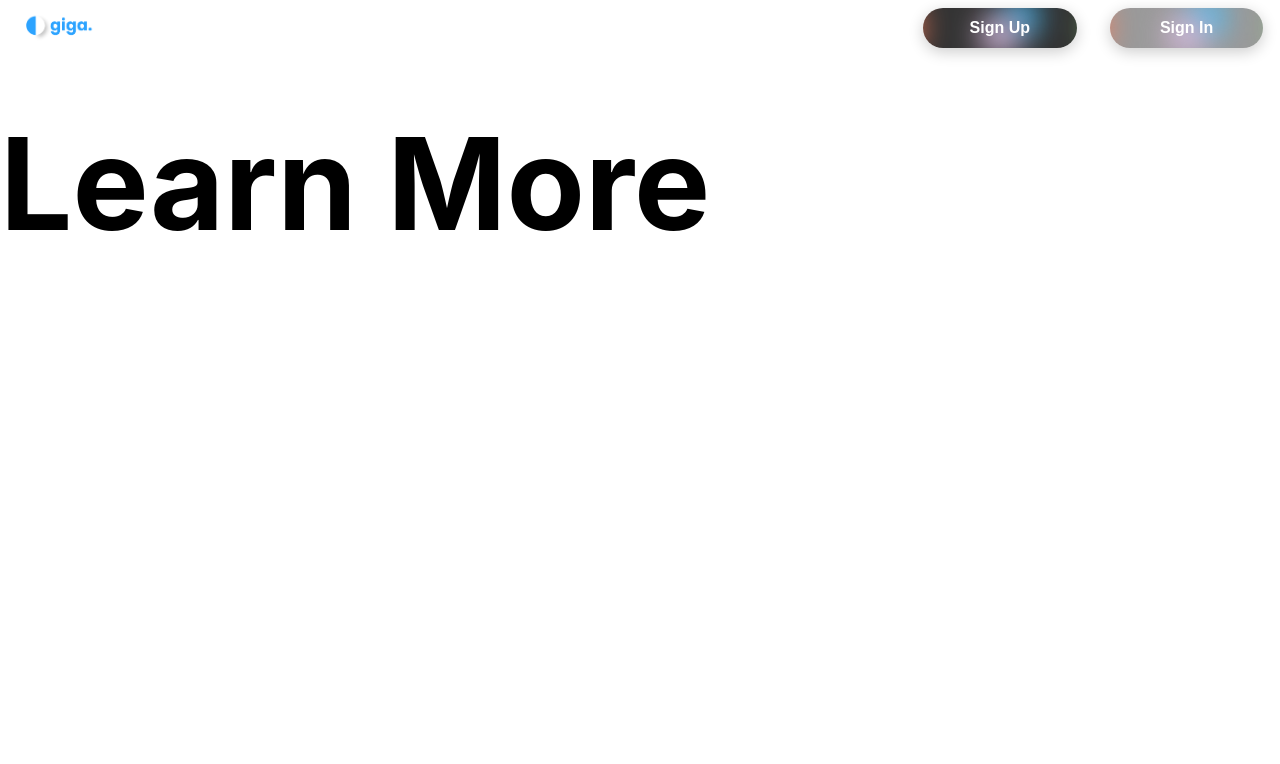
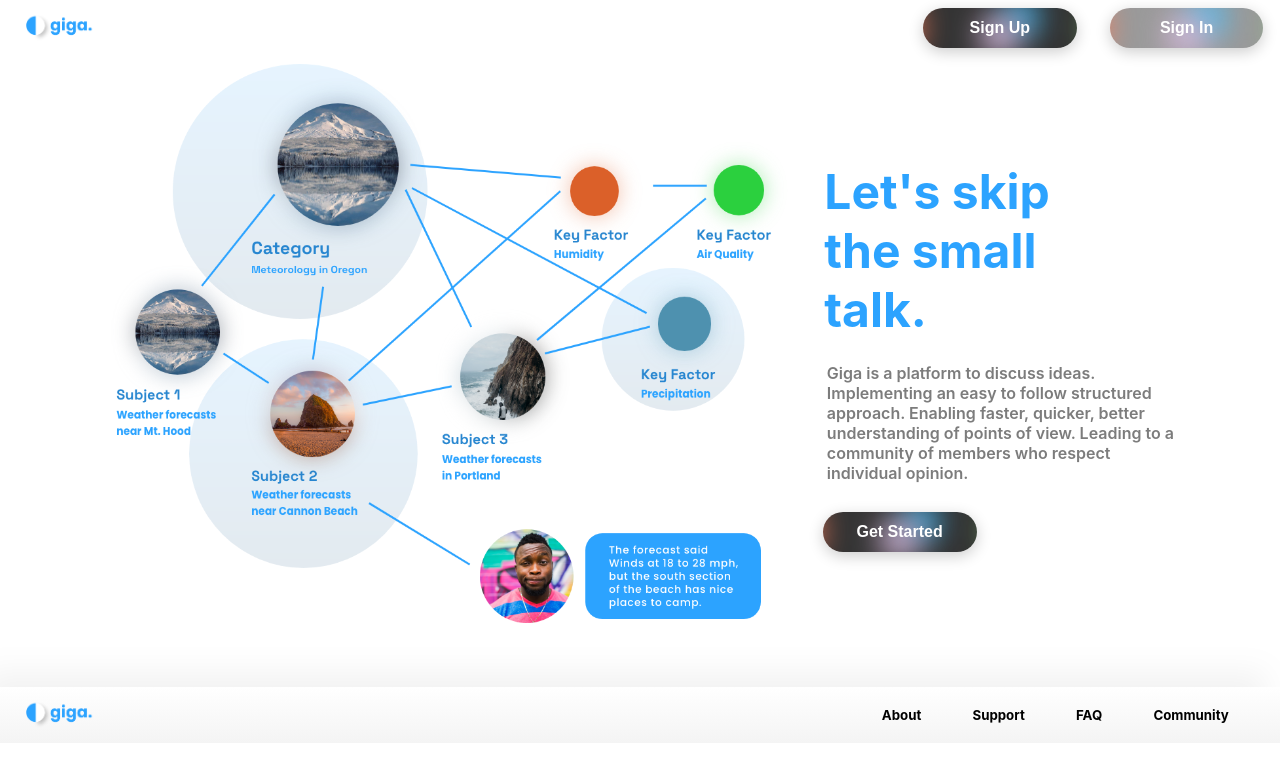
Before and after one commit to ZackMacTavish/giga-landing-v2, a React (Create React App) app: page /learnmore in a window 1280 px wide. Shown: the top 764 px of the page. Built offline with nearby package versions, Linux system fonts and the light colour scheme.

Commit message:
added web photo section with image + moved footer to app.js

```diff
--- a/src/App.js
+++ b/src/App.js
@@ -2,21 +2,21 @@ import styled from 'styled-components'
 
 
 
-import HomePageone from './Pages/HomePage1/homepage1';
+import HomePageone, { Everythingcontainer } from './Pages/HomePage1/homepage1';
 import HomePagetwo from './Pages/Homepage2';
 import {BrowserRouter as Router, Switch, Route } from 'react-router-dom';
 import { Nav } from './Components/Nav';
 import { ButtonOne } from './Components/Buttons/Button.styles';
 import { Logoimage } from './Components/Logo/logo.styles';
 import logo from './Components/Logo/giga-logo.png';
-
+import { Footer, FooterFlextext, FooterText } from './Components/Footer/Footer.styles';
 
 
 
 function App() {
   return (
     <Router>
-    <div>
+  <Everythingcontainer>
         {/* Nav */}
         <Nav>
      <Logoimage src={logo}/>
@@ -26,13 +26,39 @@ function App() {
       </div>
       </Nav>
 
+      {/* Switch to Homepage One + Homepage Two */}
+
       <Switch>
 
       <Route path="/" exact component={HomePageone}/>
       <Route path="/learnmore" component={HomePagetwo}/>
       </Switch>
 
-   </div>
+
+
+
+            {/* Footer */}
+     <Footer>
+     <Logoimage src={logo}/>
+      <FooterFlextext>
+        <FooterText>
+          About
+          </FooterText>
+          <FooterText>
+          Support
+          </FooterText>
+          <FooterText>
+          FAQ
+          </FooterText>
+          <FooterText>
+          Community
+          </FooterText>
+
+          </FooterFlextext>
+
+     </Footer>
+
+     </Everythingcontainer>
    </Router>
 
 
--- /dev/null
+++ b/src/Components/Web Photo Container/webcontainer.styles.js
@@ -0,0 +1,15 @@
+import styled from 'styled-components';
+
+export const FlexContainer2 = styled.div`
+display: flex;
+align-items: center;
+justify-content: space-between;
+width: 84vw;
+padding: 8vh 8vw;
+`
+
+export const WebPhoto = styled.img`
+width: 55vw;
+
+margin: 0;
+`
--- a/src/Pages/HomePage1/homepage1.jsx
+++ b/src/Pages/HomePage1/homepage1.jsx
@@ -28,12 +28,12 @@ import rcnt3 from '../../Components/Giga Guides/Hawaii.png';
 import rcnt4 from '../../Components/Giga Guides/Outdoors.png';
 import { GirlImage, MindsConnect } from '../../Components/Minds Connect Section/Mindsconnect.styles';
 import girl from '../../Components/Minds Connect Section/imagegirl.png';
-import { Footer, FooterFlextext, FooterText } from '../../Components/Footer/Footer.styles';
+
 
 import {Link} from 'react-router-dom';
 
 
-const Everythingcontainer = styled.div`
+export const Everythingcontainer = styled.div`
 margin: 0;
 padding: 0;
 overflow: hidden;
@@ -213,26 +213,6 @@ function HomePageone() {
 
                   </TrendingNowContainer>
 
-            {/* Footer */}
-     <Footer>
-     <Logoimage src={logo}/>
-      <FooterFlextext>
-        <FooterText>
-          About
-          </FooterText>
-          <FooterText>
-          Support
-          </FooterText>
-          <FooterText>
-          FAQ
-          </FooterText>
-          <FooterText>
-          Community
-          </FooterText>
-
-          </FooterFlextext>
-
-     </Footer>
      </Everythingcontainer>
 
   );
--- a/src/Pages/Homepage2.jsx
+++ b/src/Pages/Homepage2.jsx
@@ -1,19 +1,39 @@
 
 import styled from 'styled-components';
-
+import { ButtonOne } from '../Components/Buttons/Button.styles';
+import webphoto1 from '../Components/Web Photo Container/Web-photo1.png';
+import { FlexContainer2, WebPhoto } from '../Components/Web Photo Container/webcontainer.styles';
 
 export const BigTexthome = styled.h2`
-font-size: 10vw;
-color: black;
+font-size: 3rem;
+padding-left: 1.4vw;
+padding-bottom: 0;
+color: #2ca3ff;
+width: 20vw;
+`
+export const Paragraph =styled.p`
+color: #7C7C7C;
+font-size: 1rem;
+padding-left: 1.6vw;
+margin-top: -2vh;
+font-weight: 600;
+`
 
-`
 function HomePagetwo() {
     return (
-    <div>
-
-        <BigTexthome>Learn More</BigTexthome>
-
-    </div>
+  <FlexContainer2>
+        <WebPhoto src={webphoto1} />
+        <div>
+        <BigTexthome>Let's skip the small talk.</BigTexthome>
+        <Paragraph>
+            Giga is a platform to discuss ideas.
+            Implementing an easy to follow structured approach.
+            Enabling faster, quicker, better understanding of points of view.
+            Leading to a community of members who respect individual opinion.
+            </Paragraph>
+        <ButtonOne Backgroundcolor="rgba(0,0,0, 0.8)">Get Started</ButtonOne>
+        </div>
+        </FlexContainer2>
 
     );
   }
```
Also changed, not shown: src/Components/Web Photo Container/Web-photo1.png (added).
